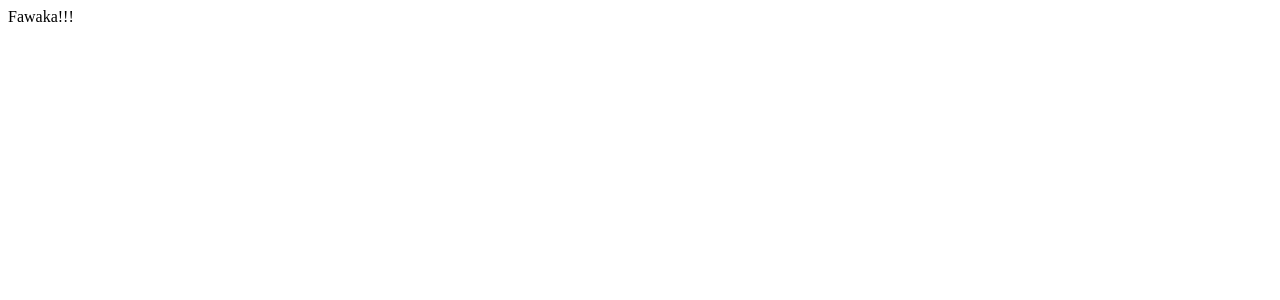
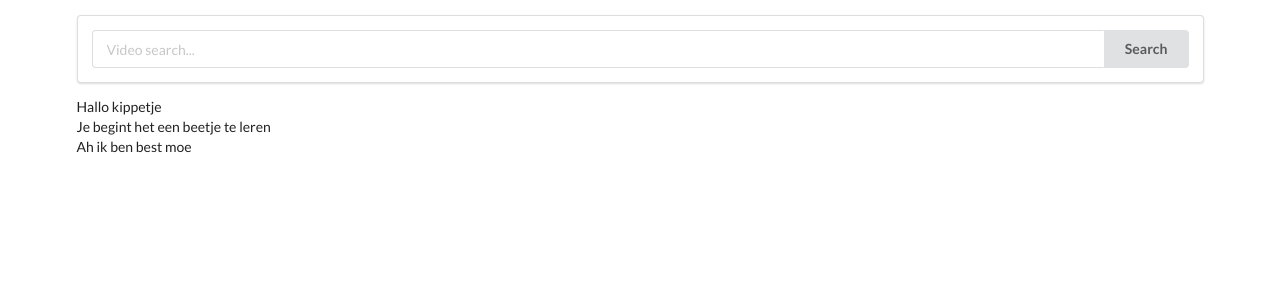
Before and after one commit to Cin1983/videos, a React (Create React App) app: page / in a window 1280 px wide. Shown: the top 300 px of the page. Built offline with nearby package versions, Linux system fonts and the light colour scheme.

Commit message:
components states

```diff
--- a/public/index.html
+++ b/public/index.html
@@ -3,12 +3,15 @@
   <head>
     <meta charset="utf-8" />
     <link rel="icon" href="%PUBLIC_URL%/favicon.ico" />
+    <link rel="stylesheet" href="https://cdn.jsdelivr.net/npm/semantic-ui@2.4.2/dist/semantic.min.css">
+
     <meta name="viewport" content="width=device-width, initial-scale=1" />
     <meta name="theme-color" content="#000000" />
     <meta
       name="description"
       content="Web site created using create-react-app"
     />
+
     <link rel="apple-touch-icon" href="%PUBLIC_URL%/logo192.png" />
     <!--
       manifest.json provides metadata used when your web app is installed on a
--- a/src/App.js
+++ /dev/null
@@ -1,12 +0,0 @@
-import React from 'react';
-
-
-const App=() =>{
-  return (
-    <div className="App">
- Fawaka!!!
-    </div>
-  );
-}
-
-export default App;
--- /dev/null
+++ b/src/components/App.css
@@ -0,0 +1,3 @@
+.container{
+    margin-top: 15px;
+}
--- /dev/null
+++ b/src/components/App.js
@@ -0,0 +1,23 @@
+import React from "react";
+import './App.css';
+import Searchbar from "./Searchbar";
+import VideoDetail from "./VideoDetail";
+import VideoItem from "./VideoItem";
+import VideoList from "./VideoList";
+
+class App extends React.Component {
+  // constructor(props) {
+  //   super(props)
+  // }
+  render() {
+    return (
+      <div className="ui container">
+        <Searchbar />
+        <VideoDetail />
+        <VideoList />
+        <VideoItem />
+      </div>
+    );
+  };
+}
+export default App;
--- /dev/null
+++ b/src/components/Searchbar.js
@@ -0,0 +1,29 @@
+import React from "react";
+
+class Searchbar extends React.Component {
+    state = { myInput: '' };
+
+     onInputChange = () => {
+
+}
+
+  render() {
+    return (
+        <div className=" search-bar ui segment">
+
+        <form className="ui form">
+                <div className="ui fluid action input">
+
+                    <input type="text"
+                        value={this.state.myInput}
+                        onChange={this.onInputChange}
+                        placeholder="Video search..." />
+            <div className="ui button">Search</div>
+          </div>
+        </form>
+      </div>
+    );
+  }
+}
+
+export default Searchbar;
--- /dev/null
+++ b/src/components/VideoDetail.js
@@ -0,0 +1,9 @@
+import React from 'react';
+
+class VideoDetail extends React.Component{
+    render() {
+        return(<div>Hallo kippetje</div>)
+    }
+}
+
+export default VideoDetail
--- /dev/null
+++ b/src/components/VideoItem.js
@@ -0,0 +1,12 @@
+import React from 'react'
+
+class VideoItem extends React.Component{
+    // constructor(props) {
+    //     super(props)
+    // }
+    render() {
+        return(<div>Ah ik ben best moe</div>)
+    }
+}
+
+export default VideoItem
--- /dev/null
+++ b/src/components/VideoList.js
@@ -0,0 +1,14 @@
+import React from 'react';
+
+
+class VideoList extends React.Component{
+    // constructor(props) {
+    //     super(props)
+
+    // }
+    render() {
+        return(<div>Je begint het een beetje te leren</div>)
+    }
+}
+
+export default VideoList;
--- a/src/index.js
+++ b/src/index.js
@@ -1,6 +1,6 @@
 import React from 'react';
 import ReactDOM from 'react-dom';
-import App from './App';
+import App from './components/App';
 import reportWebVitals from './reportWebVitals';
 
 ReactDOM.render(
```
